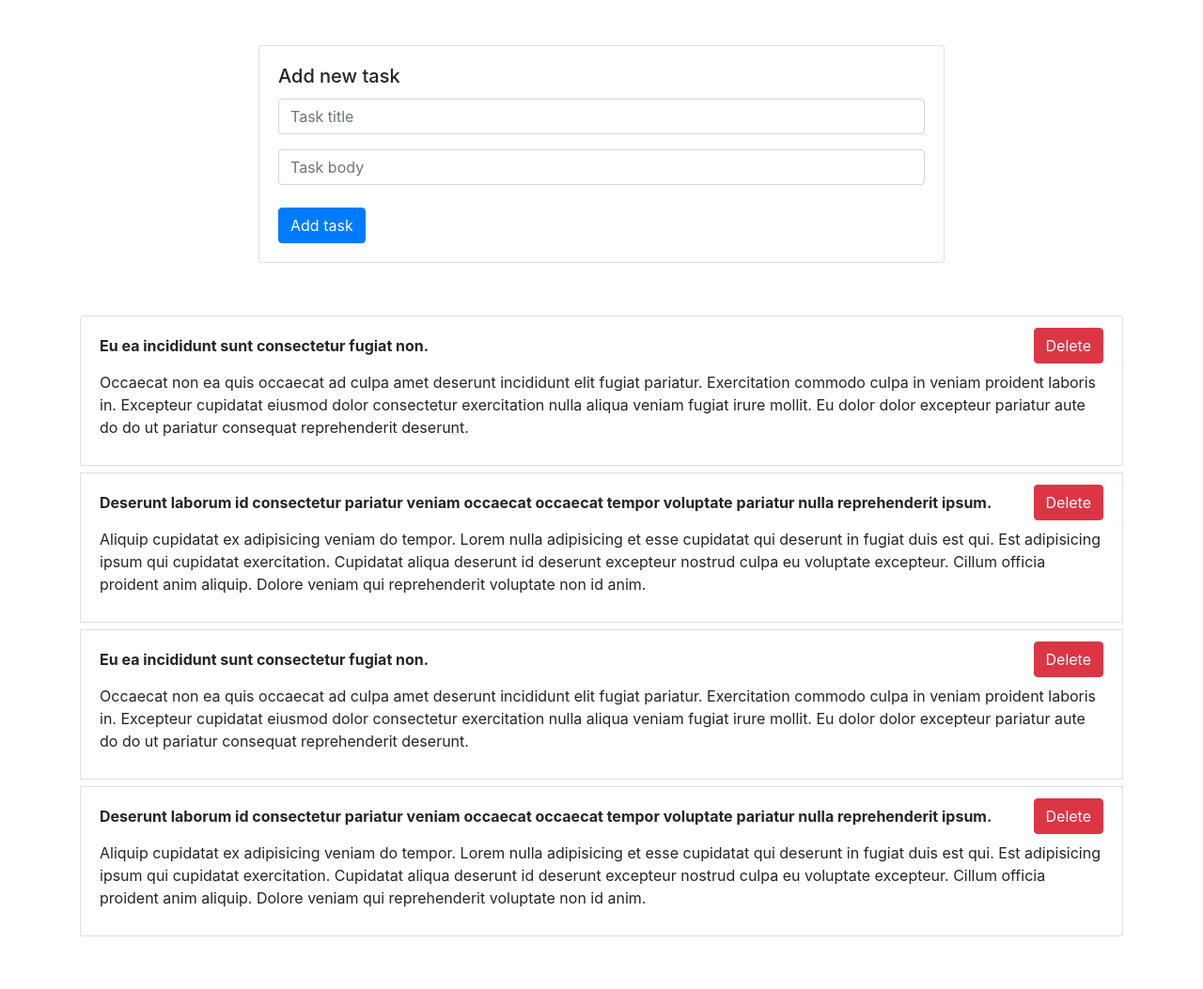
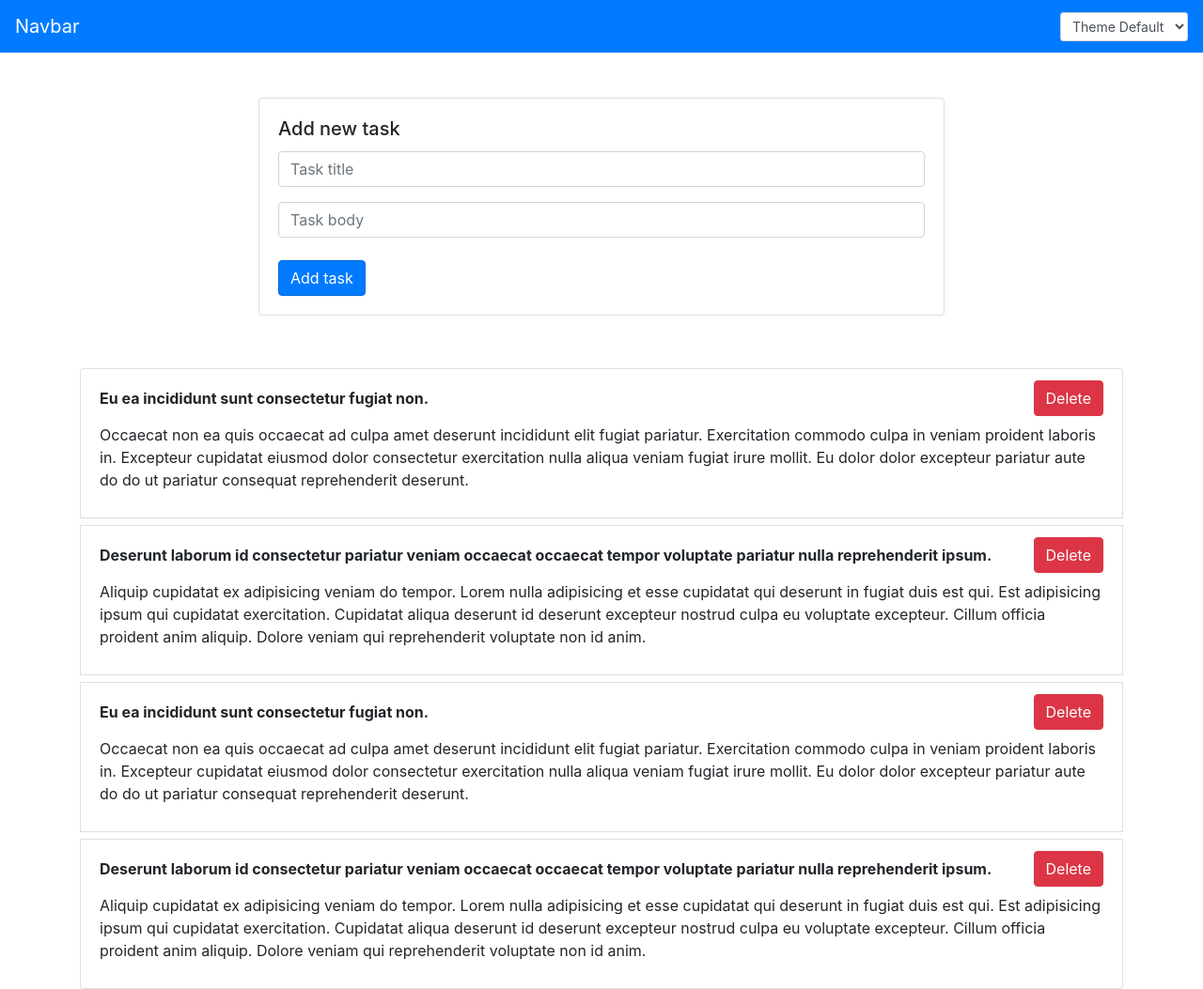
Before and after one commit to timurfadeev/Todo-List, a plain HTML site: page index.html in a window 1280 px wide. Shown: the whole page at 94% size. Before the commit the page ends 997 px from the top, so only its background shows below. Drawn offline with nearby package versions, Linux system fonts and the light colour scheme.

Commit message:
Adding theme markup and styles

```diff
--- /dev/null
+++ b/css/styles.css
@@ -0,0 +1,73 @@
+:root {
+  --base-text-color: #212529;
+  --header-bg: #007bff;
+  --header-text-color: #fff;
+  --default-btn-bg: #007bff;
+  --default-btn-text-color: #fff;
+  --default-btn-hover-bg: #0069d9;
+  --default-btn-border-color: #0069d9;
+  --danger-btn-bg: #dc3545;
+  --danger-btn-text-color: #fff;
+  --danger-btn-hover-bg: #bd2130;
+  --danger-btn-border-color: #dc3545;
+  --input-border-color: #ced4da;
+  --input-bg-color: #fff;
+  --input-text-color: #495057;
+  --input-focus-bg-color: #fff;
+  --input-focus-text-color: #495057;
+  --input-focus-border-color: #80bdff;
+  --input-focus-box-shadow: 0 0 0 0.2rem rgba(0, 123, 255, 0.25);
+}
+
+body {
+  color: var(--base-text-color);
+}
+
+.navbar {
+  background: var(--header-bg) !important;
+}
+
+.header .navbar-brand {
+  color: var(--header-text-color) !important;
+}
+
+.btn.btn-primary,
+.btn-primary:not(:disabled):not(.disabled):active {
+  color: var(--default-btn-text-color);
+  background-color: var(--default-btn-bg);
+  border-color: var(--default-btn-border-color);
+}
+.btn-primary:not(:disabled):not(.disabled):active:focus {
+  box-shadow: var(--default-btn-focus-box-shadow);
+}
+.btn.btn-primary:hover {
+  color: var(--default-btn-text-color);
+  background-color: var(--default-btn-hover-bg);
+  border-color: var(--default-btn-border-color);
+}
+
+.btn.btn-danger,
+.btn-danger:not(:disabled):not(.disabled):active {
+  color: var(--danger-btn-text-color);
+  background-color: var(--danger-btn-bg);
+  border-color: var(--danger-btn-border-color);
+}
+
+.btn.btn-danger:hover {
+  color: var(--danger-btn-text-color);
+  background-color: var(--danger-btn-hover-bg);
+  border-color: var(--danger-btn-border-color);
+}
+
+.form-control {
+  background: var(--input-bg-color);
+  border-color: var(--input-border-color);
+  color: var(--input-text-color);
+}
+
+.form-control:focus {
+  color: var(--input-focus-text-color);
+  background-color: var(--input-focus-bg-color);
+  border-color: var(--input-focus-border-color);
+  box-shadow: var(--input-focus-box-shadow);
+}
--- a/index.html
+++ b/index.html
@@ -1,7 +1,7 @@
 <!DOCTYPE html>
 <html lang="en">
-  <title>Todo List</title>
   <head>
+    <title>Todo List</title>
     <meta charset="UTF-8" />
     <meta name="viewport" content="width=device-width, initial-scale=1.0" />
     <meta http-equiv="X-UA-Compatible" content="ie=edge" />
@@ -11,8 +11,19 @@
       integrity="sha384-ggOyR0iXCbMQv3Xipma34MD+dH/1fQ784/j6cY/iJTQUOhcWr7x9JvoRxT2MZw1T"
       crossorigin="anonymous"
     />
+    <link rel="stylesheet" href="css/styles.css" />
   </head>
   <body>
+    <nav class="header navbar navbar-dark bg-primary">
+      <a class="navbar-brand">Navbar</a>
+      <form class="form-inline">
+        <select class="form-control form-control-sm" id="themeSelect">
+          <option value="default">Theme Default</option>
+          <option value="light">Theme Light</option>
+          <option value="dark">Theme Dark</option>
+        </select>
+      </form>
+    </nav>
     <div class="form-section mt-5">
       <div class="container">
         <div class="row">
@@ -50,6 +61,6 @@
         <ul class="list-group"></ul>
       </div>
     </div>
-    <script src="app.js"></script>
+    <script src="js/app.js"></script>
   </body>
 </html>
```
Also changed, not shown: js/app.js (renamed from app.js).
